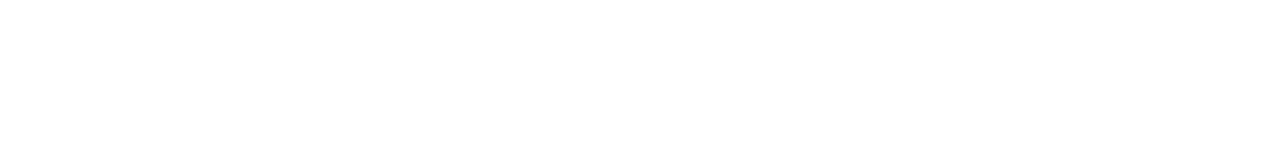
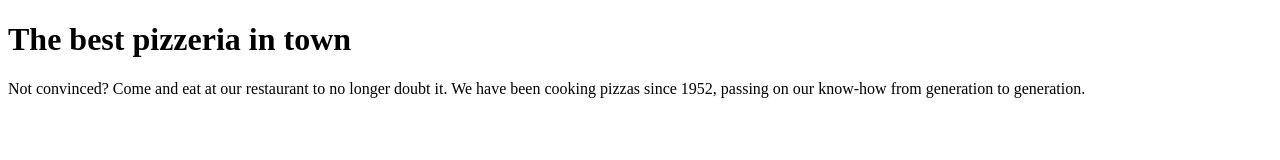
Before and after one commit to nelrnd/restaurant-page, a website built with webpack: page dist/index.html in a window 1280 px wide. Built offline with nearby package versions, Linux system fonts and the light colour scheme.

Commit message:
Add loadPage function to generate content on the page from JavaScript

```diff
--- a/src/index.js
+++ b/src/index.js
@@ -1 +1,3 @@
-console.log('this is working fine');
+import loadPage from './page-load.js';
+
+window.onload = loadPage;
--- /dev/null
+++ b/src/page-load.js
@@ -0,0 +1,13 @@
+export default function loadPage() {
+  const content = document.querySelector('#content');
+  const heading = document.createElement('h1');
+  const copy = document.createElement('p');
+
+  heading.classList.add('heading');
+  heading.textContent = 'The best pizzeria in town';
+
+  copy.textContent = 'Not convinced? Come and eat at our restaurant to no longer doubt it. We have been cooking pizzas since 1952, passing on our know-how from generation to generation.';
+
+  content.appendChild(heading);
+  content.appendChild(copy);
+}
```
Also changed, not shown: dist/index.html, dist/main.js.
